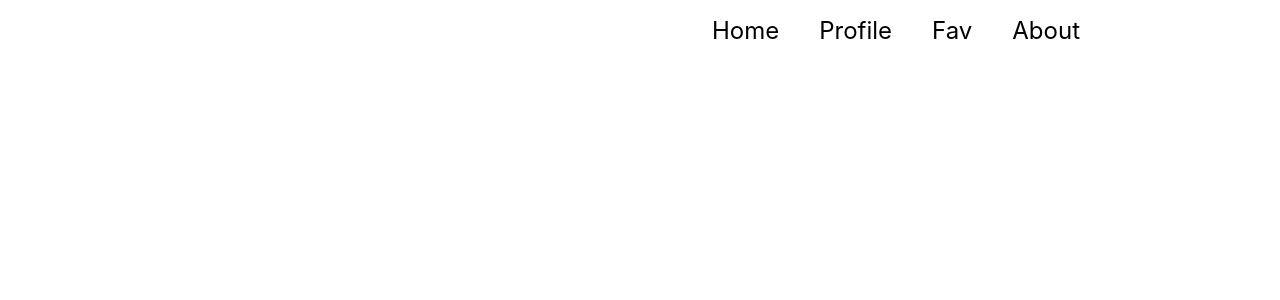
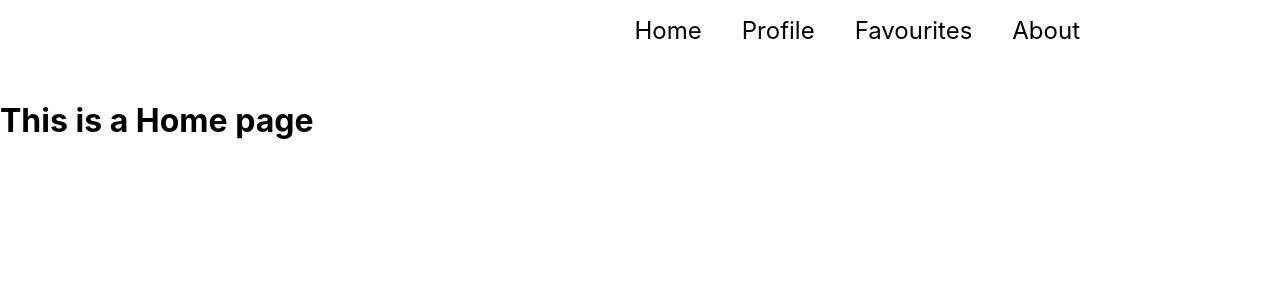
Before and after one commit to ryanTavcar/callback-cats, a React (Create React App) app: page /pages/home in a window 1280 px wide. Shown: the top 300 px of the page. Built offline with nearby package versions, Linux system fonts and the light colour scheme.

Commit message:
Fixed routes in the navbar, sidebar, added files to the pages folder - profile, home, about and 404

```diff
--- a/src/App.js
+++ b/src/App.js
@@ -1,9 +1,12 @@
 // import './App.css';
 import {BrowserRouter as Router,Switch,Route } from 'react-router-dom';
-import NavbarMain from './components/NavbarMain'
-import Matches from './pages/Matches.js'
-import Match from './pages/Match.js'
-import Confirmation from './pages/Confirmation.js'
+import NavbarMain from './components/NavbarMain';
+import Matches from './pages/Matches.js';
+import Match from './pages/Match.js';
+import Confirmation from './pages/Confirmation.js';
+import Home from './pages/home';
+import About from './pages/about';
+import Profile from './pages/profile'
 
 function App() {
   return (
@@ -20,6 +23,18 @@ function App() {
             <Route exact path='/pages/confirmation'>
               <Confirmation />
             </Route >
+            <Route exact path='/pages/home'>
+              <Home />
+            </Route >
+            <Route exact path='/pages/home'>
+              <Home />
+            </Route >
+            <Route exact path='/pages/about'>
+              <About />
+            </Route >
+            <Route exact path='/pages/profile'>
+              <Profile />
+            </Route >
         </Switch>
       </Router>
     </div>
--- a/src/components/Navbar/NavbarElements.js
+++ b/src/components/Navbar/NavbarElements.js
@@ -1,5 +1,5 @@
 import { Link as LinkR} from 'react-router-dom';
-import { Link as LinkS} from 'react-scroll';
+// import { Link as LinkS} from 'react-scroll';
 import styled from 'styled-components';
 
 export const Nav = styled.nav`
@@ -7,6 +7,7 @@ export const Nav = styled.nav`
     height: 80px;
     display: flex-right;
     justify-content: right;
+    background:#F4CFCF
     font-size: 1rem;
     position: sticky;
     top: 0;
@@ -67,7 +68,7 @@ export const NavItem = styled.li`
     height: 180px;
 `
 
-export const NavLinks = styled(LinkS)`
+export const NavLink = styled(LinkR)`
     color: #000;
     align-items: right;
     text-decoration: none;
--- a/src/components/Navbar/index.js
+++ b/src/components/Navbar/index.js
@@ -2,7 +2,11 @@ import React from 'react';
 // import logo from '../../../src/logo.svg';
 // // import {ReactComponent as logo} from "../../images/logo.svg"
 import {FaBars} from 'react-icons/fa';
-import {Nav, NavbarContainer, NavLogo, MobileIcon, NavMenu, NavItem, NavLinks} from './NavbarElements';
+import {Nav, NavbarContainer, NavLogo, MobileIcon, NavMenu, NavItem, NavLink} from './NavbarElements';
+// import {BrowserRouter as Route} from 'react-router-dom';
+// import Home from '../../pages/home'
+// import Matches from '../../pages/Matches'
+
 
 
 const Navbar = ({ toggle }) => {
@@ -17,16 +21,16 @@ const Navbar = ({ toggle }) => {
                     <NavMenu>
                         <NavMenu>
                             <NavItem>
-                                <NavLinks>Home</NavLinks>
+                                <NavLink to="../../pages/home">Home</NavLink>
                             </NavItem>
                             <NavItem>
-                                <NavLinks>Profile</NavLinks>
+                                <NavLink to="../../pages/profile">Profile</NavLink>
                             </NavItem>
                             <NavItem>
-                                <NavLinks>Fav</NavLinks>
+                                <NavLink to="../../pages/Matches">Favourites</NavLink>
                             </NavItem>
                             <NavItem>
-                                <NavLinks>About</NavLinks>
+                                <NavLink to="../../pages/about">About</NavLink>
                             </NavItem>
                         </NavMenu>
                     </NavMenu>
--- a/src/components/Sidebar/SidebarElements.js
+++ b/src/components/Sidebar/SidebarElements.js
@@ -1,6 +1,6 @@
 import styled from 'styled-components';
-// import { Link as LinkR } from 'react-router-dom';
-import { Link as LinkS } from 'react-scroll';
+import { Link as LinkR } from 'react-router-dom';
+// import { Link as LinkS } from 'react-scroll';
 import {FaTimes} from 'react-icons/fa';
 
 export const SidebarContainer = styled.aside`
@@ -37,7 +37,7 @@ export const SidebarWrapper = styled.div`
     color: #000;
 `
 
-export const SidebarLink = styled(LinkS)`
+export const SidebarLink = styled(LinkR)`
     display: flex;
     align-items: center;
     justify-content: center;
--- a/src/components/Sidebar/index.js
+++ b/src/components/Sidebar/index.js
@@ -11,10 +11,9 @@ const Sidebar = ({isOpen, toggle}) => {
                 <SidebarWrapper>
                     <SidebarMenu>
                         <SidebarLink to="home">Home</SidebarLink>
+                        <SidebarLink to="profile">Profile</SidebarLink>
+                        <SidebarLink to="Matches">Favourite</SidebarLink>
                         <SidebarLink to="about">About</SidebarLink>
-                        <SidebarLink to="profile">Profile</SidebarLink>
-                        <SidebarLink to="fav">Fav</SidebarLink>
-                        {/* <SidebarRoute to='/'>Profile</SidebarRoute> */}
                     </SidebarMenu>
                 </SidebarWrapper>
             </SidebarContainer>
--- /dev/null
+++ b/src/pages/about.js
@@ -0,0 +1,11 @@
+import React from 'react'
+
+const About = () => {
+    return (
+        <div>
+            <h1> this is about page</h1>
+        </div>
+    )
+}
+
+export default About
--- /dev/null
+++ b/src/pages/home.js
@@ -0,0 +1,11 @@
+import React from 'react'
+
+const Home = () => {
+    return (
+        <div>
+            <h1>This is a Home page</h1>
+        </div>
+    )
+}
+
+export default Home
--- /dev/null
+++ b/src/pages/profile.js
@@ -0,0 +1,11 @@
+import React from 'react'
+
+const Profile = () => {
+    return (
+        <div>
+            <h1> This is profile page</h1>
+        </div>
+    )
+}
+
+export default Profile
```
Also changed, not shown: src/pages/404.js (added).
